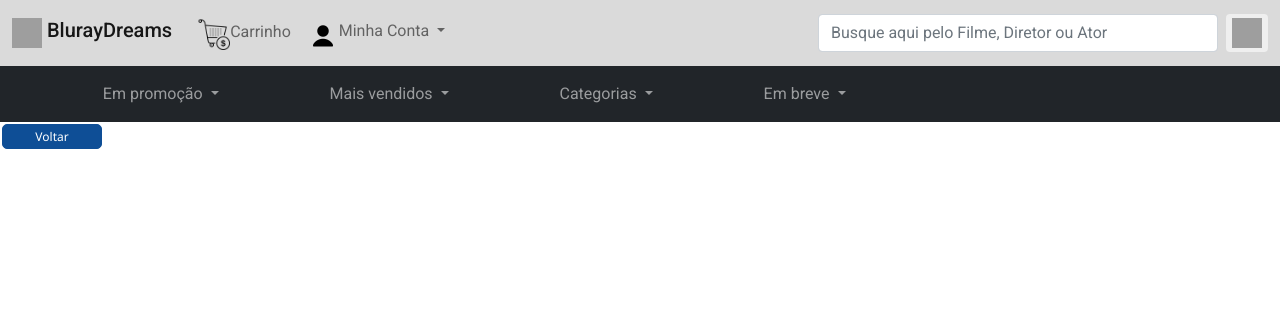
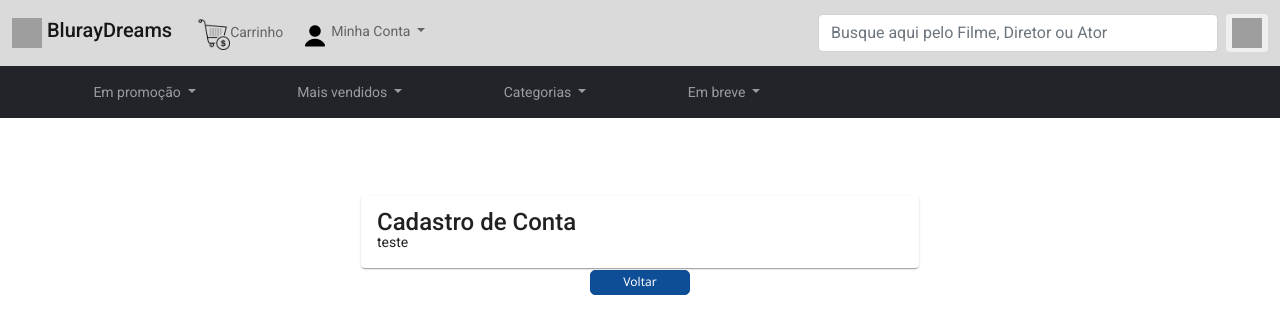
Before and after one commit to Francisco-S-Rangel/BlurayDreamsApp, an Angular app: page /cadastrar-cliente in a window 1280 px wide. Shown: the top 334 px of the page. Built offline with nearby package versions, Linux system fonts and the light colour scheme; grey boxes are pictures that could not be loaded.

Commit message:
Adição da tela de Cadastro

```diff
--- a/angular.json
+++ b/angular.json
@@ -1,5 +1,8 @@
 {
   "$schema": "./node_modules/@angular/cli/lib/config/schema.json",
+  "cli": {
+    "analytics": "8aaa6c33-87ac-483b-a641-66aa144db66b"
+  },
   "version": 1,
   "newProjectRoot": "projects",
   "projects": {
@@ -27,6 +30,7 @@
               "src/assets"
             ],
             "styles": [
+              "./node_modules/@angular/material/prebuilt-themes/indigo-pink.css",
               "./node_modules/bootstrap/dist/css/bootstrap.min.css",
               "src/styles.css"
             ],
@@ -97,6 +101,7 @@
               "src/assets"
             ],
             "styles": [
+              "./node_modules/@angular/material/prebuilt-themes/indigo-pink.css",
               "src/styles.css"
             ],
             "scripts": []
--- a/package.json
+++ b/package.json
@@ -17,6 +17,7 @@
     "@angular/core": "~13.2.0",
     "@angular/forms": "~13.2.0",
     "@angular/localize": "~13.2.0",
+    "@angular/material": "~13.2.4",
     "@angular/platform-browser": "~13.2.0",
     "@angular/platform-browser-dynamic": "~13.2.0",
     "@angular/router": "~13.2.0",
--- a/src/app/modules/cliente/cadastro-cliente/cadastro-cliente.component.css
+++ b/src/app/modules/cliente/cadastro-cliente/cadastro-cliente.component.css
@@ -15,3 +15,22 @@
     font-size: 12px;
     font-weight: normal;
 }
+
+form {
+    display: flex;
+    flex-direction: column; /* Coloca os elementos do form em colunas, um em baixo do outro*/
+    margin-top: 20px;
+}
+
+.container {
+  height: 30vh;
+  display: flex;
+  justify-content: center;
+  align-items: center;
+  flex-direction: column;
+}
+
+mat-card {
+  width: 50%;
+  margin-top: 16px;
+}
--- a/src/app/modules/cliente/cadastro-cliente/cadastro-cliente.component.html
+++ b/src/app/modules/cliente/cadastro-cliente/cadastro-cliente.component.html
@@ -1,3 +1,23 @@
-<div class="col-5">
+<!-- <div class="col-5">
+    <button class="custom-btn-back" type="button" (click)="backPage()">Voltar</button>
+</div> -->
+
+<div class="container">
+  <mat-card>
+    <mat-card-title>Cadastro de Conta</mat-card-title>
+    teste
+  </mat-card>
+  <div>
     <button class="custom-btn-back" type="button" (click)="backPage()">Voltar</button>
 </div>
+</div>
+
+
+<!--<form>
+  <mat-form-field>
+    <input matInput placeholder="Nome" name="nome">
+  </mat-form-field>
+  <mat-form-field>
+    <input matInput placeholder="Sobrenome" name="sobrenome">
+  </mat-form-field>
+</form> -->
--- a/src/styles.css
+++ b/src/styles.css
@@ -5,3 +5,6 @@ body { margin: 0; font-family: Roboto, "Helvetica Neue", sans-serif; }
 
 html, body { height: 100%; }
 body { margin: 0; font-family: Roboto, "Helvetica Neue", sans-serif; }
+
+html, body { height: 100%; }
+body { margin: 0; font-family: Roboto, "Helvetica Neue", sans-serif; }
```
Also changed, not shown: src/app/app.module.ts (+10 -3 lines), src/app/app.component.html (line endings or trailing spaces), 1 other file (tests, documents, lock files or other folders).
